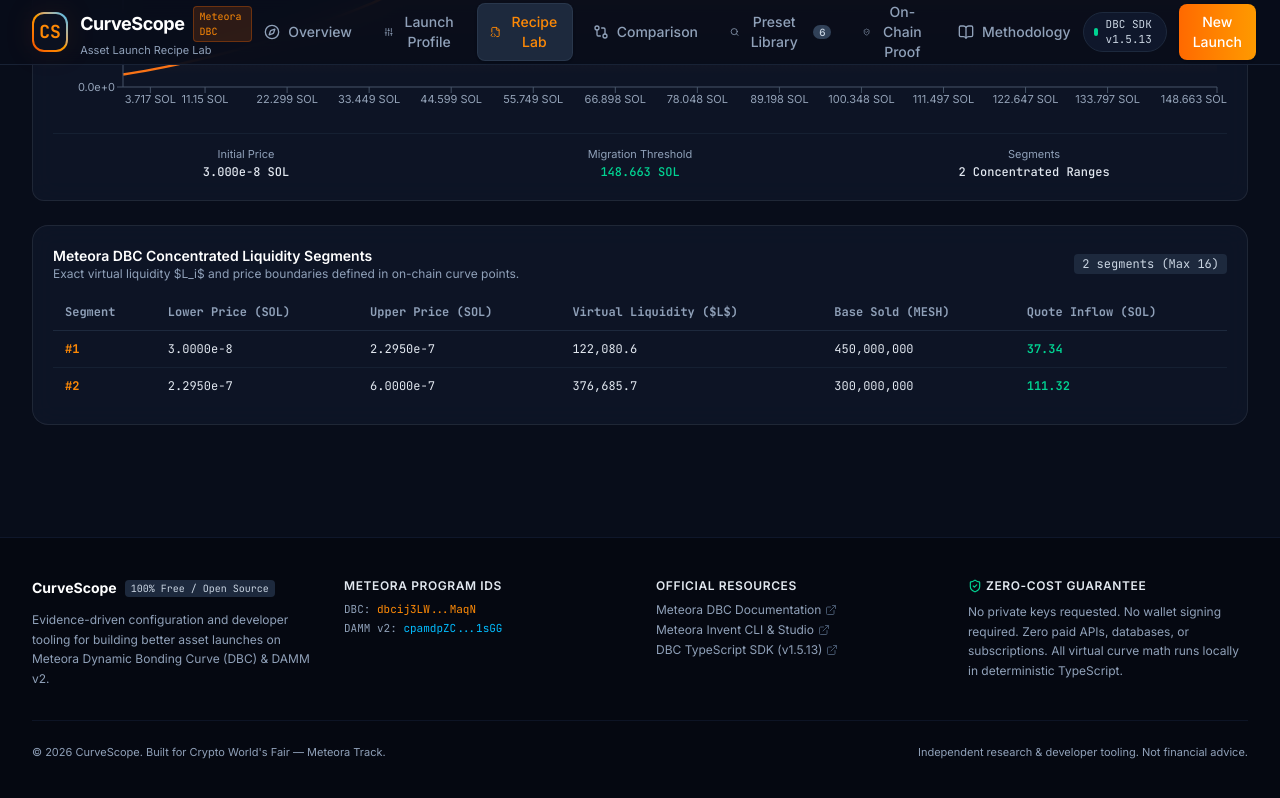
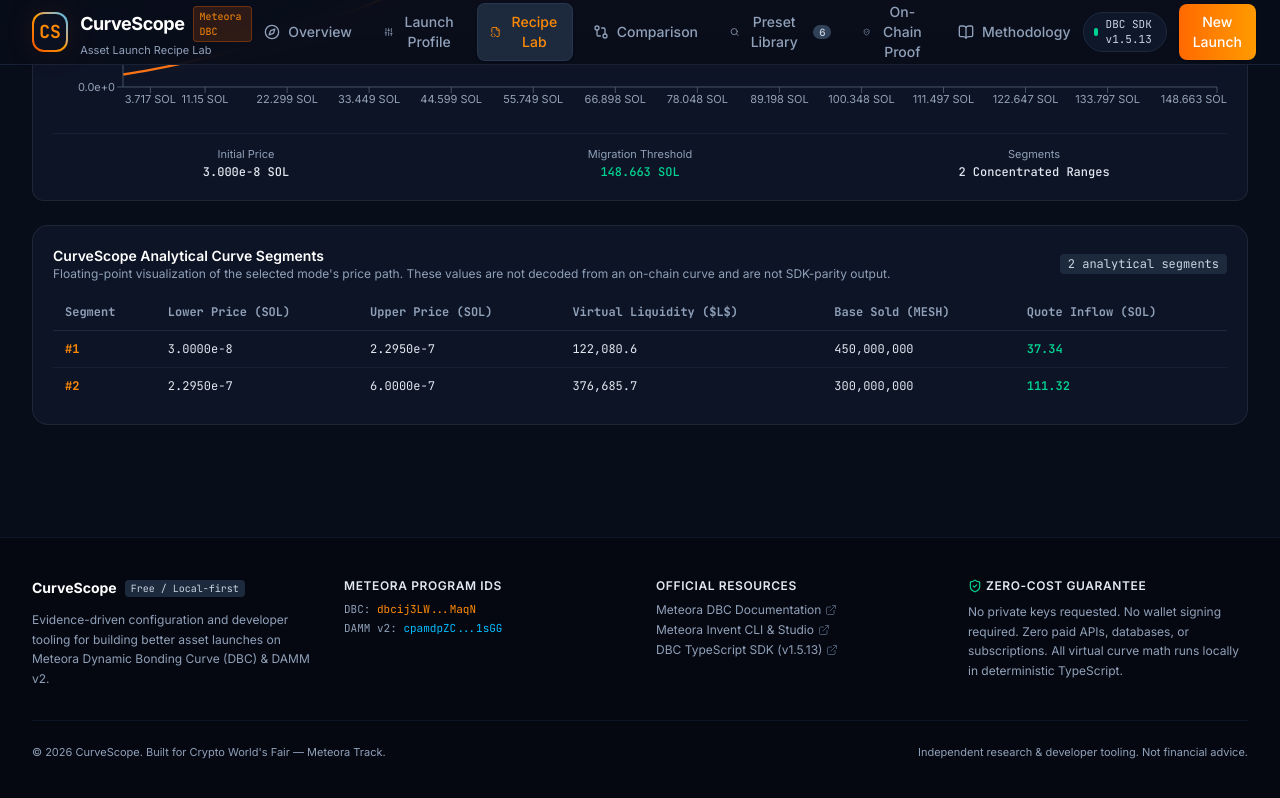
Before and after one commit to roxy4798/CurvaScope, a React (Vite) app: page / in a window 1280 px wide. Both pictures are taken after a click on the element 393 px from the left and 1259 px from the top of the page. Shown: the part 808-1606 px from the top of the page. Built offline with nearby package versions, Linux system fonts and the light colour scheme; what @meteora-ag/dynamic-bonding-curve-sdk would draw is missing.

Commit message:
Correct claims and finalize submission notes

```diff
--- a/src/components/Footer.tsx
+++ b/src/components/Footer.tsx
@@ -12,7 +12,7 @@ export const Footer: React.FC = () => {
             <div className="flex items-center space-x-2">
               <span className="font-bold text-white text-sm">CurveScope</span>
               <span className="font-mono text-[10px] px-1.5 py-0.5 rounded bg-slate-800 text-slate-300">
-                100% Free / Open Source
+                Free / Local-first
               </span>
             </div>
             <p className="text-slate-400 leading-relaxed text-xs">
--- a/src/pages/OverviewPage.tsx
+++ b/src/pages/OverviewPage.tsx
@@ -77,10 +77,10 @@ export const OverviewPage: React.FC<OverviewPageProps> = ({
           </div>
           <h3 className="text-xl font-bold text-white">The Builder Problem</h3>
           <p className="text-sm text-slate-300 leading-relaxed">
-            Meteora DBC gives creators incredible freedom: up to 16 curve segments, scheduled fee decays, dynamic MEV traps, and concentrated DAMM v2 migration.
+            Meteora DBC exposes multiple curve builders, configurable fee behavior, and post-graduation migration choices. The available inputs depend on the selected builder mode.
           </p>
           <p className="text-sm text-slate-400 leading-relaxed">
-            However, selecting parameters without quantitative tools is dangerous. Misconfigured curves cause slippage walls, high fees deter retail volume, and underfunded migration thresholds starve post-graduation liquidity.
+            Choosing among those parameters requires understanding their interactions. CurveScope provides local analytical comparisons while clearly labeling estimates and configuration gaps.
           </p>
         </div>
 
@@ -199,7 +199,7 @@ export const OverviewPage: React.FC<OverviewPageProps> = ({
               <li>Price progression is deterministic concentrated-liquidity virtual math.</li>
               <li>Slippage models assume isolated trading without external arb pressure.</li>
               <li>No historical price or volume is fabricated; there is no universally optimal curve.</li>
-              <li>Scoring metrics (Capital Efficiency, Sniper Defense) are documented heuristics.</li>
+              <li>No composite outcome scores are used; scenario insights describe selected input differences.</li>
             </ul>
           </div>
         </div>
@@ -213,7 +213,7 @@ export const OverviewPage: React.FC<OverviewPageProps> = ({
               Curated Asset Class Recipes
             </h3>
             <p className="text-xs text-slate-400">
-              Explore battle-tested launch profiles tailored for specific economic use-cases.
+              Explore illustrative engineering profiles for different example use cases.
             </p>
           </div>
 
--- a/src/pages/RecipeBuilderPage.tsx
+++ b/src/pages/RecipeBuilderPage.tsx
@@ -144,7 +144,7 @@ export const RecipeBuilderPage: React.FC<RecipeBuilderPageProps> = ({
             {validation.isValid ? (
               <span className="text-emerald-400 flex items-center space-x-1">
                 <CheckCircle2 className="w-3.5 h-3.5" />
-                <span>Protocol Rules Passed</span>
+                <span>Local Input Checks Passed</span>
               </span>
             ) : (
               <span className="text-rose-400 flex items-center space-x-1">
@@ -253,14 +253,14 @@ export const RecipeBuilderPage: React.FC<RecipeBuilderPageProps> = ({
             <div className="flex items-center justify-between">
               <div>
                 <h4 className="text-sm font-semibold text-white">
-                  Meteora DBC Concentrated Liquidity Segments
+                  CurveScope Analytical Curve Segments
                 </h4>
                 <p className="text-xs text-slate-400">
-                  Exact virtual liquidity $L_i$ and price boundaries defined in on-chain curve points.
+                  Floating-point visualization of the selected mode's price path. These values are not decoded from an on-chain curve and are not SDK-parity output.
                 </p>
               </div>
               <span className="text-xs font-mono px-2 py-0.5 rounded bg-slate-800 text-slate-300">
-                {segments.length} segment{segments.length > 1 ? 's' : ''} (Max 16)
+                {segments.length} analytical segment{segments.length > 1 ? 's' : ''}
               </span>
             </div>
 
--- a/src/pages/RecipeLibraryPage.tsx
+++ b/src/pages/RecipeLibraryPage.tsx
@@ -75,7 +75,7 @@ export const RecipeLibraryPage: React.FC<RecipeLibraryPageProps> = ({
           DBC Configuration Preset Hub
         </h2>
         <p className="text-sm text-slate-400 max-w-2xl mx-auto">
-          Search, fork, and export verified launch profiles across all asset classes. Local-first architecture with zero mandatory accounts or fees.
+          Browse illustrative launch recipes, compare their inputs, and review export readiness. Invent configuration export remains disabled.
         </p>
       </div>
 
@@ -158,7 +158,7 @@ export const RecipeLibraryPage: React.FC<RecipeLibraryPageProps> = ({
                 <div className="flex items-center space-x-1.5">
                   {recipe.isExample ? (
                     <span className="text-[10px] font-mono px-1.5 py-0.2 rounded bg-sky-500/10 text-sky-400 border border-sky-500/30">
-                      Curated Preset
+                      Illustrative Preset
                     </span>
                   ) : (
                     <span className="text-[10px] font-mono px-1.5 py-0.2 rounded bg-purple-500/10 text-purple-400 border border-purple-500/30">
```
Also changed, not shown: 4 other files (tests, documents, lock files or other folders).
